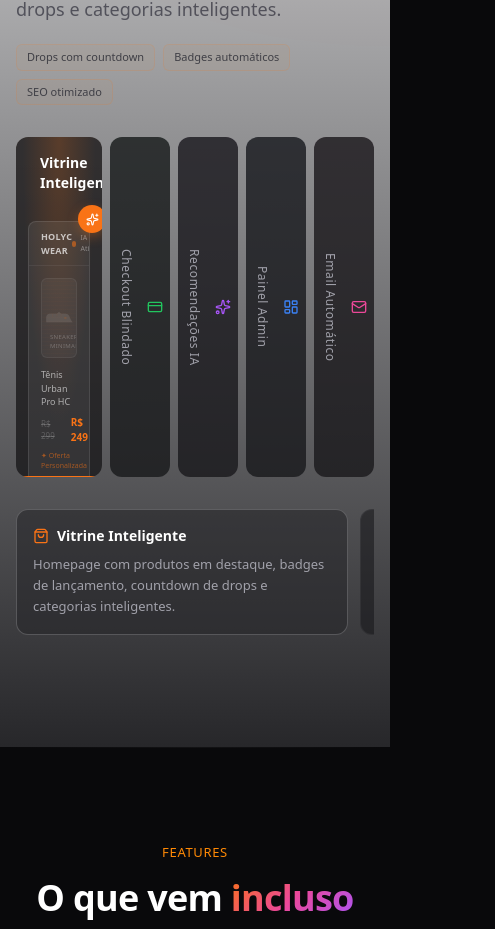
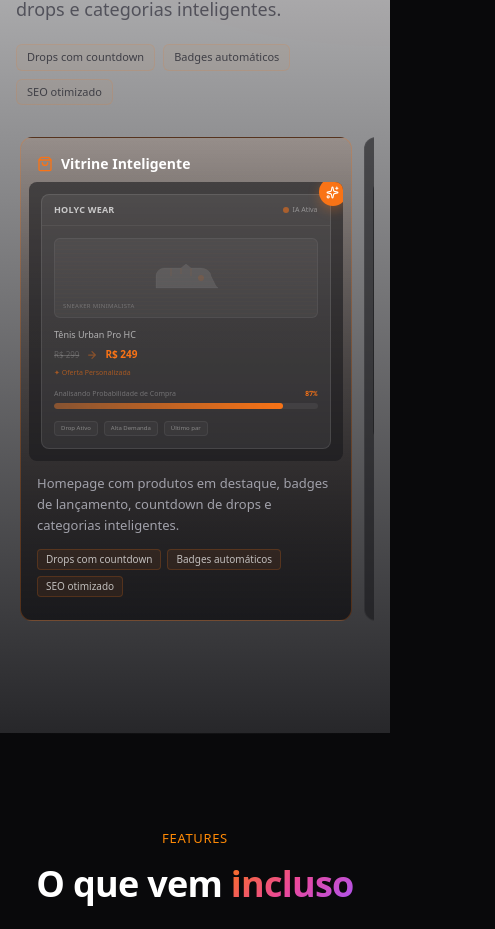
Before and after one commit to keymatic-core/keymatic-vitrine, a Next.js app in the folder vitrine/: page /ecommerce in a window 390 px wide. Shown: the part 1837-2766 px from the top of the page, 495 px wide, since content can reach past the window. Built offline with nearby package versions, Linux system fonts and the light colour scheme.

Commit message:
fix: mobile responsiveness - overflow-x hidden on html, hide desktop accordion on mobile, enhance mobile carousel with mockups

```diff
--- a/vitrine/src/app/globals.css
+++ b/vitrine/src/app/globals.css
@@ -39,6 +39,7 @@
 /* ─── Base ───────────────────────────────────────────────── */
 html {
   scroll-behavior: smooth;
+  overflow-x: hidden;
 }
 
 body {
@@ -340,6 +341,15 @@
   width: max-content;
 }
 
+/* ─── Scrollbar hide for mobile carousels ─────────────────── */
+.scrollbar-hide {
+  -ms-overflow-style: none;
+  scrollbar-width: none;
+}
+.scrollbar-hide::-webkit-scrollbar {
+  display: none;
+}
+
 /* ─── Quiz CTA Button — Rotating Glow Border ────────────── */
 @property --quiz-angle {
   syntax: "<angle>";
--- a/vitrine/src/components/ecommerce/ImageAccordion.tsx
+++ b/vitrine/src/components/ecommerce/ImageAccordion.tsx
@@ -577,7 +577,7 @@
           </div>
 
           {/* Right — Accordion */}
-          <div className="flex gap-2 h-[340px] sm:h-[400px]">
+          <div className="hidden lg:flex gap-2 h-[340px] sm:h-[400px]">
             {PANELS.map((panel, i) => {
               const isActive = i === activeIndex;
               const Icon = panel.icon;
@@ -653,24 +653,49 @@
 
         {/* Mobile: card carousel alternative */}
         <div className="lg:hidden mt-8">
-          <div className="flex gap-3 overflow-x-auto pb-4 snap-x snap-mandatory scrollbar-hide">
+          <div className="flex gap-3 overflow-x-auto pb-4 snap-x snap-mandatory scrollbar-hide px-1">
             {PANELS.map((panel, i) => {
               const Icon = panel.icon;
               return (
                 <div
                   key={panel.id}
-                  className={`snap-center shrink-0 w-[85vw] rounded-xl p-4 border transition-colors ${
-                    i === activeIndex
-                      ? "border-white/20 bg-zinc-800/60"
-                      : "border-white/5 bg-zinc-900/60"
-                  }`}
+                  className="snap-center shrink-0 w-[85vw] rounded-xl overflow-hidden border transition-colors"
+                  style={{
+                    borderColor: i === activeIndex ? `${panel.color}40` : "rgba(255,255,255,0.05)",
+                    background: i === activeIndex
+                      ? `linear-gradient(180deg, ${panel.color}10 0%, rgba(24,24,27,0.95) 100%)`
+                      : "rgba(24,24,27,0.6)",
+                  }}
                   onClick={() => setActiveIndex(i)}
                 >
-                  <div className="flex items-center gap-2 mb-2">
+                  {/* Header */}
+                  <div className="flex items-center gap-2 p-4 pb-2">
                     <Icon size={16} style={{ color: panel.color }} />
                     <span className="text-sm font-semibold text-white">{panel.title}</span>
                   </div>
-                  <p className="text-[13px] text-zinc-400 leading-relaxed">{panel.description}</p>
+
+                  {/* Mockup illustration */}
+                  <div className="px-2">
+                    <div className="rounded-lg bg-zinc-900/60 overflow-hidden">
+                      <MockupIllustration type={panel.mockup} color={panel.color} />
+                    </div>
+                  </div>
+
+                  {/* Description + badges */}
+                  <div className="p-4 pt-3">
+                    <p className="text-[13px] text-zinc-400 leading-relaxed mb-3">{panel.description}</p>
+                    <div className="flex flex-wrap gap-1.5">
+                      {panel.badges.map((badge) => (
+                        <span
+                          key={badge}
+                          className="px-2 py-0.5 rounded text-[10px] font-medium text-white/70 border"
+                          style={{ borderColor: `${panel.color}30`, background: `${panel.color}12` }}
+                        >
+                          {badge}
+                        </span>
+                      ))}
+                    </div>
+                  </div>
                 </div>
               );
             })}
```
